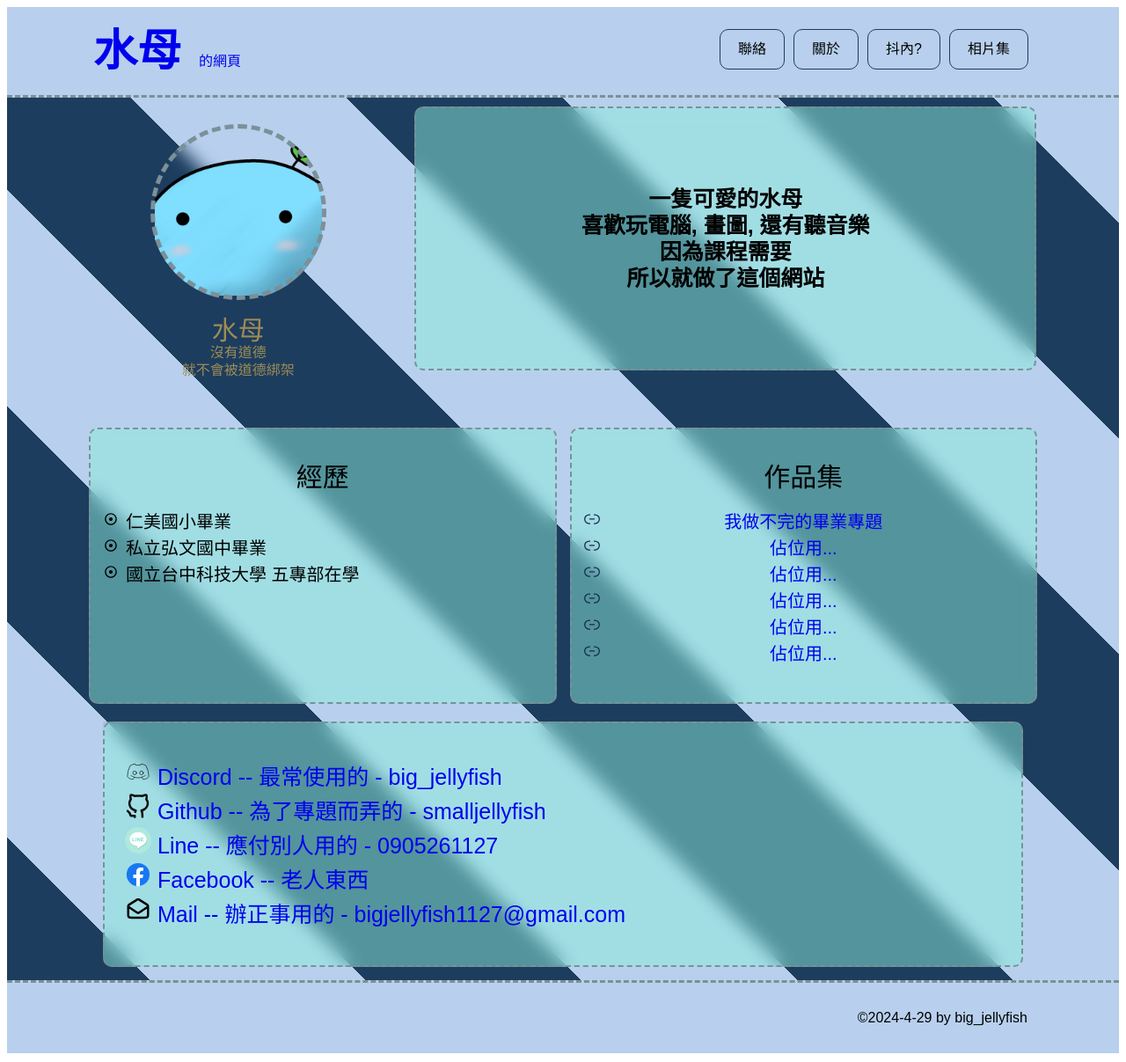
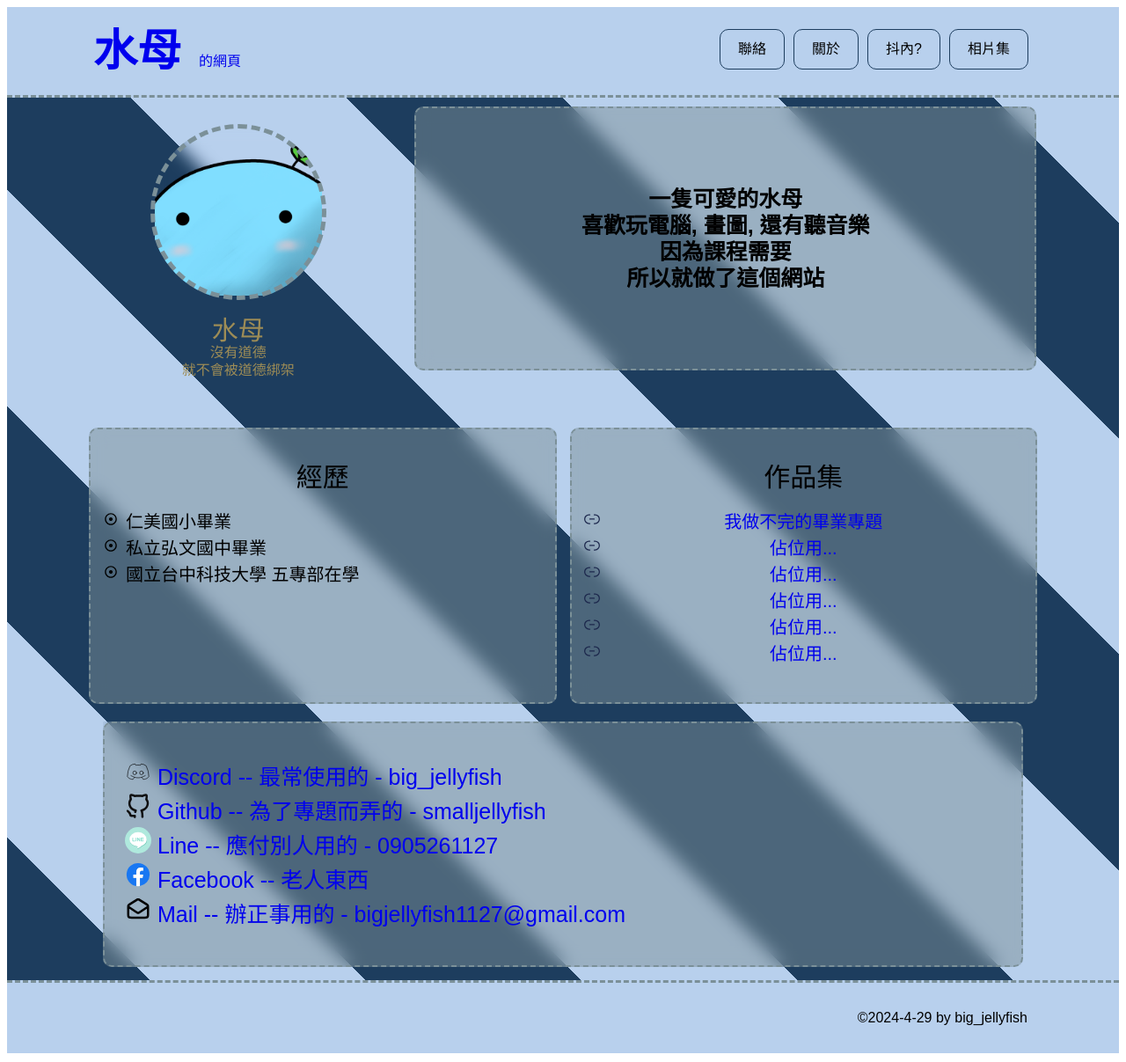
Before and after one commit to smalljellyfish/smalljellyfish, a plain HTML site: page index.html in a window 1280 px wide. Shown: the whole page at 88% size. Drawn offline with Linux system fonts and the light colour scheme.

Commit message:
Update style.css

```diff
--- a/css/style.css
+++ b/css/style.css
@@ -306,7 +306,7 @@ a{
     border-radius: 10px;
     margin-top: 10px;
     margin-right: -10px;
-    background-color:rgba(137,235,219,0.5);
+    background-color:rgb(124, 144, 152 ,0.5);
     backdrop-filter: blur(10px);
 }
 .header .para .para-text{
@@ -320,7 +320,7 @@ a{
 /* experience */
 .experience{
     height: 314px;
-    background-color: rgba(137,235,219,0.5);
+    background-color: rgb(124, 144, 152 ,0.5);
     padding: 20px;
     margin: 15px;
     border: 2px dashed #7B9098;
@@ -348,7 +348,7 @@ a{
 /* work */
 .work{
     height: 314px;
-    background-color: rgba(137,235,219,0.5);
+    background-color: rgb(124, 144, 152 ,0.5);
     padding: 20px;
     margin: 15px;
     border: 2px dashed #7B9098;
@@ -373,7 +373,7 @@ a{
 }
 /* photo-album */
 .photo-album{
-    background-color: rgba(137,235,219,0.5);
+    background-color: rgb(124, 144, 152 ,0.5);
     padding: 20px;
     border: 2px dashed #7B9098;
     border-radius: 10px;
@@ -419,7 +419,7 @@ a{
     backdrop-filter: blur(10px);
 }
 .links .social-software{
-    background-color: rgba(137,235,219,0.5);
+    background-color: rgb(124, 144, 152 ,0.5);
     border: 2px dashed #7B9098;
     border-radius: 10px;
     padding: 0 20px;
```
